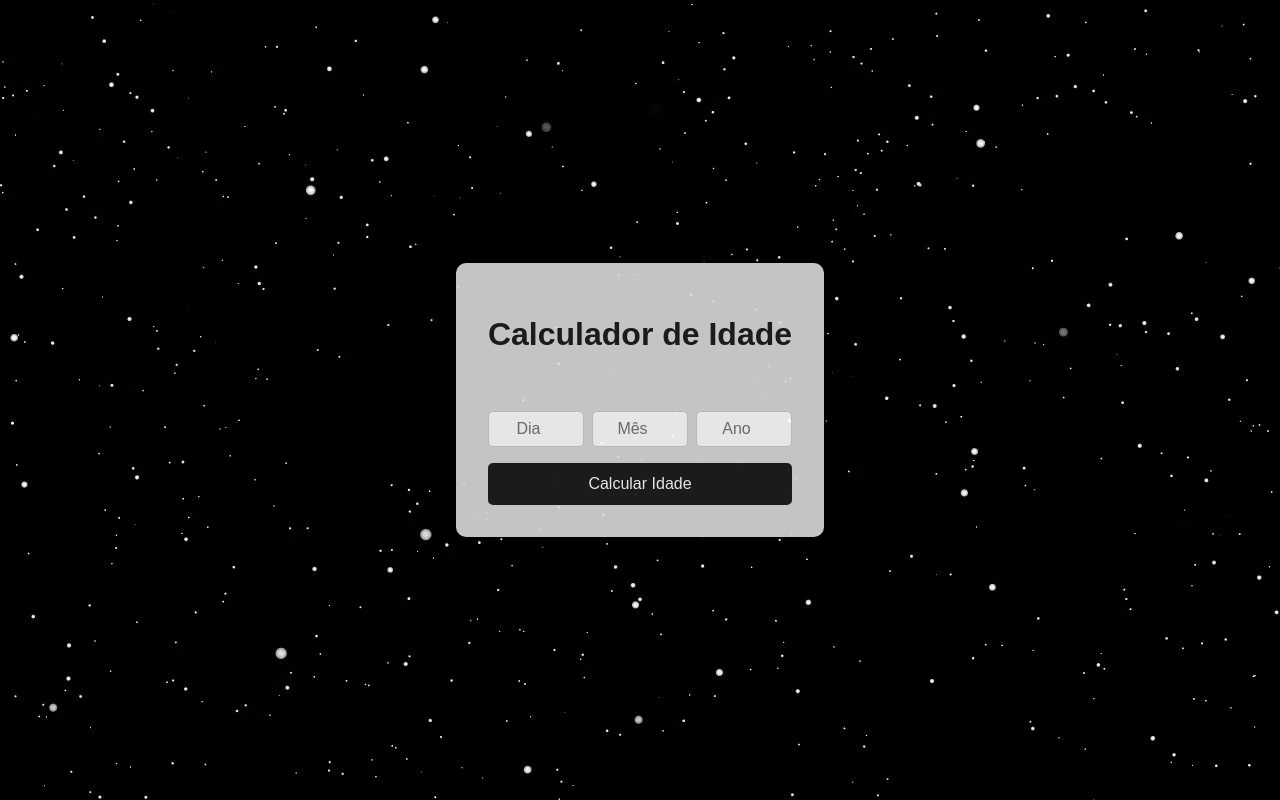
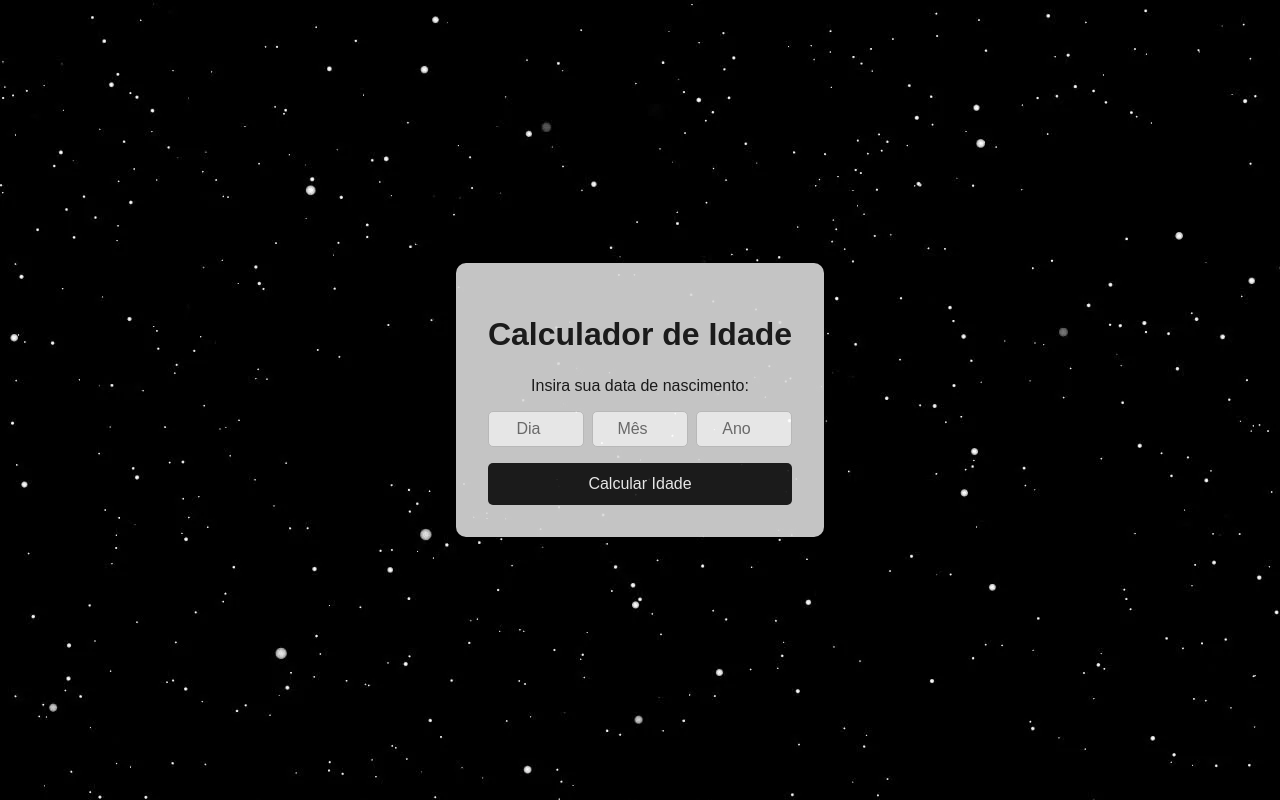
Before and after one commit to JVCarv41/age-calculator, a React (Create React App) app: page / in a window 1280 px wide. Built offline with nearby package versions, Linux system fonts and the light colour scheme; a web font is replaced by a local one.

Commit message:
Bugfix
Fixed the bug in which text "Insira sua data de nascimento" was not showing.

```diff
--- a/src/Components/AgeInput.jsx
+++ b/src/Components/AgeInput.jsx
@@ -3,7 +3,7 @@ import React from "react";
 const AgeInput = ({ day, month, year, min_year, onDayChange, onMonthChange, onYearChange, onCalculate }) => {
   return (
     <div className="calculator">
-      <label htmlFor="birthdate">Insira sua data de Nascimento:</label>
+      <label htmlFor="birthdate">Insira sua data de nascimento:</label>
       <div className="date-inputs">
         <input
           type="number"
--- a/src/Styles/App.css
+++ b/src/Styles/App.css
@@ -34,7 +34,7 @@ h1 {
 
 label {
   font-size: 1rem;
-  color: #dadada;
+  color: #1e1e1e;
 }
 
 .date-inputs {
```
